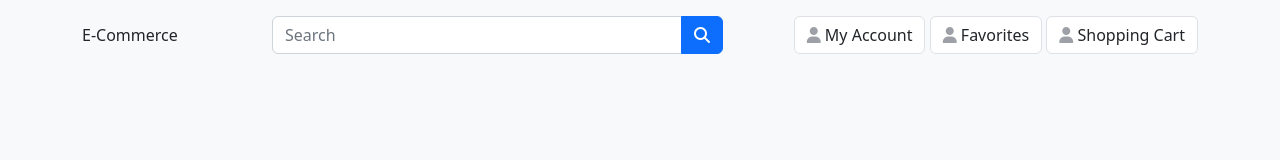
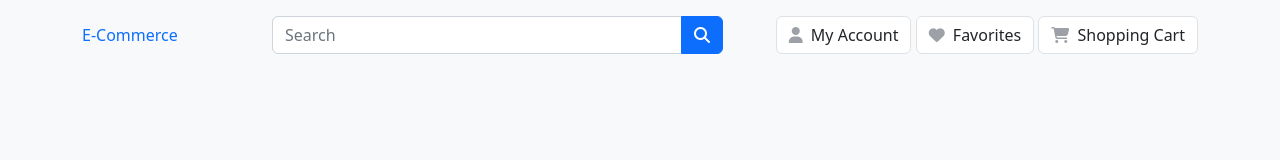
Before and after one commit to sevro49/e-commerce, a website: page public/index.html in a window 1280 px wide. Drawn offline with Linux system fonts and the light colour scheme.

Commit message:
creating top-bar

```diff
--- a/public/index.html
+++ b/public/index.html
@@ -19,16 +19,40 @@
         <header>
             <section class="top-bar">
                 <div class="container">
-                    <div class="row align-items-center">
+                    <div class="row gy-3 align-items-center">
                         <!-- Navbar Brand -->
-                        <div class="col-lg-2">
-                            <a href="index.html" class="navbar-brand"
+                        <div class="col-lg-2 col-sm-4 col-4">
+                            <a href="index.html" class="navbar-brand text-primary"
                                 >E-Commerce</a
                             >
                         </div>
 
+                        <!-- Header Buttons -->
+                        <div class="order-lg-last col-lg-5 col-sm-8 col-8">
+                            <div class="text-end">
+                                <a href="" class="btn btn-light">
+                                    <i class="fa fa-user"></i>
+                                    <span class="ms-1 d-none d-sm-inline-block"
+                                        >My Account</span
+                                    >
+                                </a>
+                                <a href="" class="btn btn-light">
+                                    <i class="fa fa-heart"></i>
+                                    <span class="ms-1 d-none d-sm-inline-block"
+                                        >Favorites</span
+                                    >
+                                </a>
+                                <a href="" class="btn btn-light">
+                                    <i class="fa fa-shopping-cart"></i>
+                                    <span class="ms-1 d-none d-sm-inline-block"
+                                        >Shopping Cart</span
+                                    >
+                                </a>
+                            </div>
+                        </div>
+
                         <!-- Search Box -->
-                        <div class="col-lg-5">
+                        <div class="col-lg-5 col-12">
                             <form>
                                 <div class="input-group">
                                     <input
@@ -42,24 +66,6 @@
                                 </div>
                             </form>
                         </div>
-
-                        <!-- Header Buttons -->
-                        <div class="col-lg-5">
-                            <div class="text-end">
-                                <a href="" class="btn btn-light">
-                                    <i class="fa fa-user"></i>
-                                    <span>My Account</span>
-                                </a>
-                                <a href="" class="btn btn-light">
-                                    <i class="fa fa-user"></i>
-                                    <span>Favorites</span>
-                                </a>
-                                <a href="" class="btn btn-light">
-                                    <i class="fa fa-user"></i>
-                                    <span>Shopping Cart</span>
-                                </a>
-                            </div>
-                        </div>
                     </div>
                 </div>
             </section>
```
